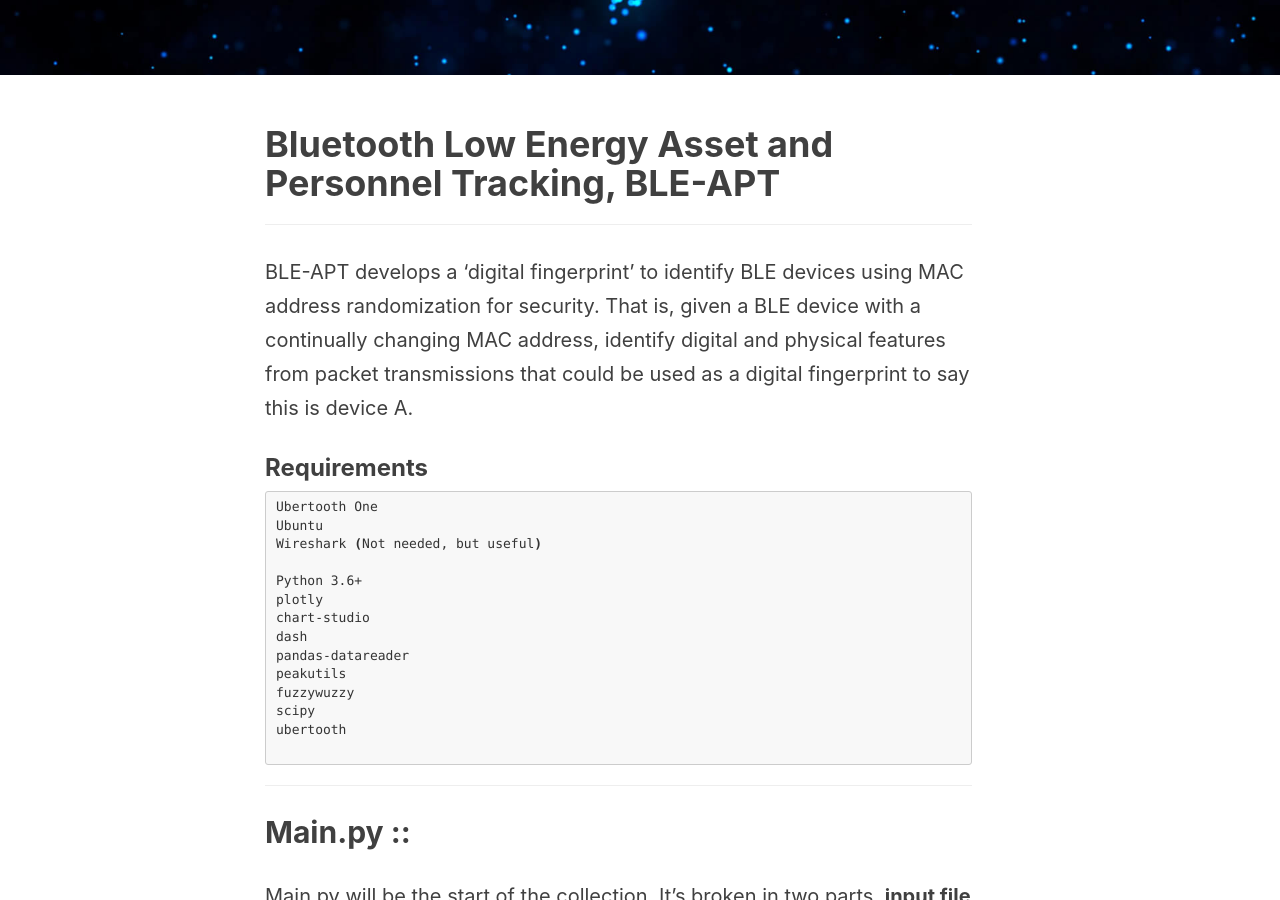
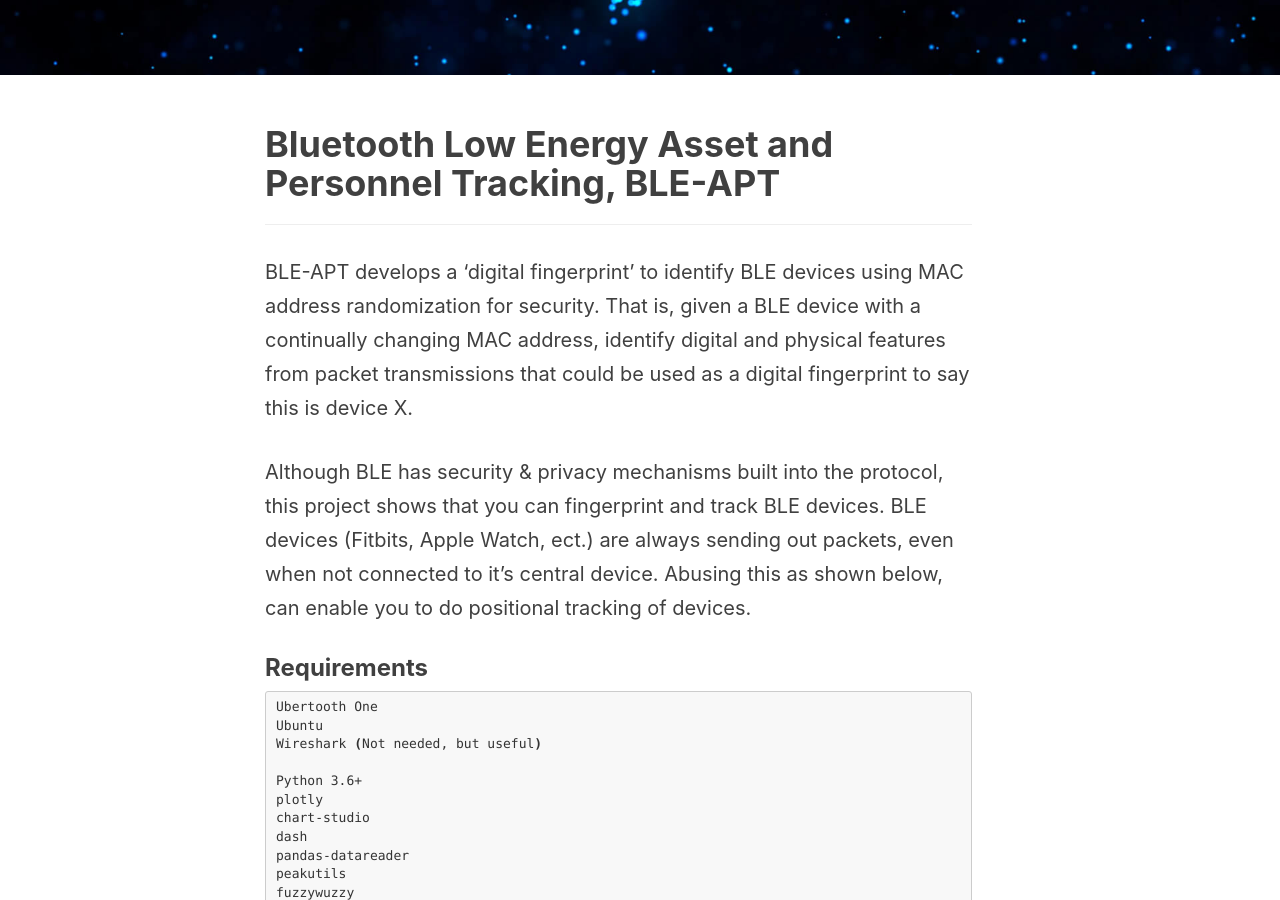
Before and after one commit to Techryptic/Techryptic.github.io, a Jekyll site: the page built from _posts/2020-12-03-Bluetooth-Low-Energy-Asset-and-Personnel-Tracking, BLE-APT.markdown, in a window 1280 px wide and 900 px high, scrolled down 508 px. Built offline with Jekyll 4.4.1, drawn with Linux system fonts in a browser that asks for light colours; nearby versions of some CDN libraries; comment, search, counter and statistics services are not loaded.

Commit message:
Update 2020-12-03-Bluetooth-Low-Energy-Asset-and-Personnel-Tracking, BLE-APT.markdown

```diff
--- a/_posts/2020-12-03-Bluetooth-Low-Energy-Asset-and-Personnel-Tracking, BLE-APT.markdown
+++ b/_posts/2020-12-03-Bluetooth-Low-Energy-Asset-and-Personnel-Tracking, BLE-APT.markdown
@@ -12,7 +12,9 @@ tags:
 
 --------
 
-BLE-APT develops a ‘digital fingerprint’ to identify BLE devices using MAC address randomization for security. That is, given a BLE device with a continually changing MAC address, identify digital and physical features from packet transmissions that could be used as a digital fingerprint to say this is device A.
+BLE-APT develops a ‘digital fingerprint’ to identify BLE devices using MAC address randomization for security. That is, given a BLE device with a continually changing MAC address, identify digital and physical features from packet transmissions that could be used as a digital fingerprint to say this is device X.
+
+Although BLE has security & privacy mechanisms built into the protocol, this project shows that you can fingerprint and track BLE devices. BLE devices (Fitbits, Apple Watch, ect.) are always sending out packets, even when not connected to it's central device. Abusing this as shown below, can enable you to do positional tracking of devices.
 
 ### Requirements
 
```
